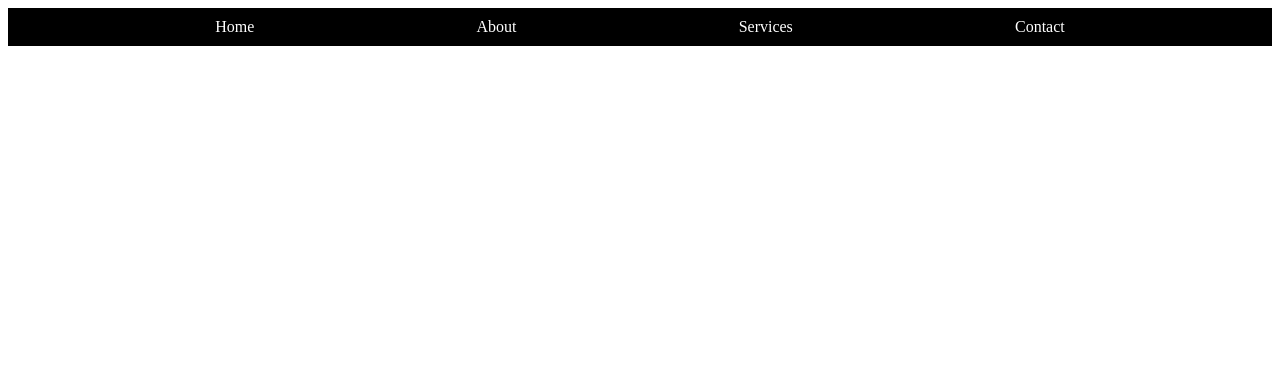
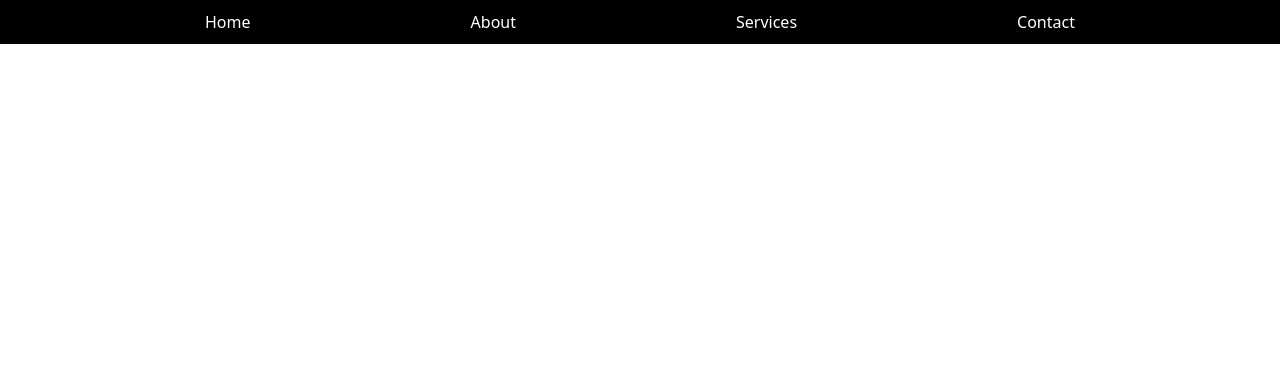
Before and after one commit to FernandoArcangeli/Selfwork-Git, a plain HTML site: page index.html in a window 1280 px wide. Shown: the top 378 px of the page. Drawn offline with nearby package versions, Linux system fonts and the light colour scheme.

Commit message:
aggiunta cdn boostrap

```diff
--- a/index.html
+++ b/index.html
@@ -5,17 +5,19 @@
     <meta name="viewport" content="width=device-width, initial-scale=1.0">
     <title>Document</title>
 
+    <!-- cdn boostraps -->
+     <link rel="stylesheet" href="https://cdn.jsdelivr.net/npm/bootstrap@5.3.8/dist/css/bootstrap.min.css">
     <!-- link css -->
     <link rel="stylesheet" href="style.css">
 </head>
-<body>
+<body class="">
+    <nav>
+        <div><a href="#home">Home</a></div>
+        <div><a href="#about">About</a></div>
+        <div><a href="#services">Services</a></div>
+        <div><a href="#contact">Contact</a></div>
+    </nav>
     <header>
-        <nav>
-            <div><a href="#home">Home</a></div>
-            <div><a href="#about">About</a></div>
-            <div><a href="#services">Services</a></div>
-            <div><a href="#contact">Contact</a></div>
-        </nav>
 
         <h1>My Website</h1>
 
```
